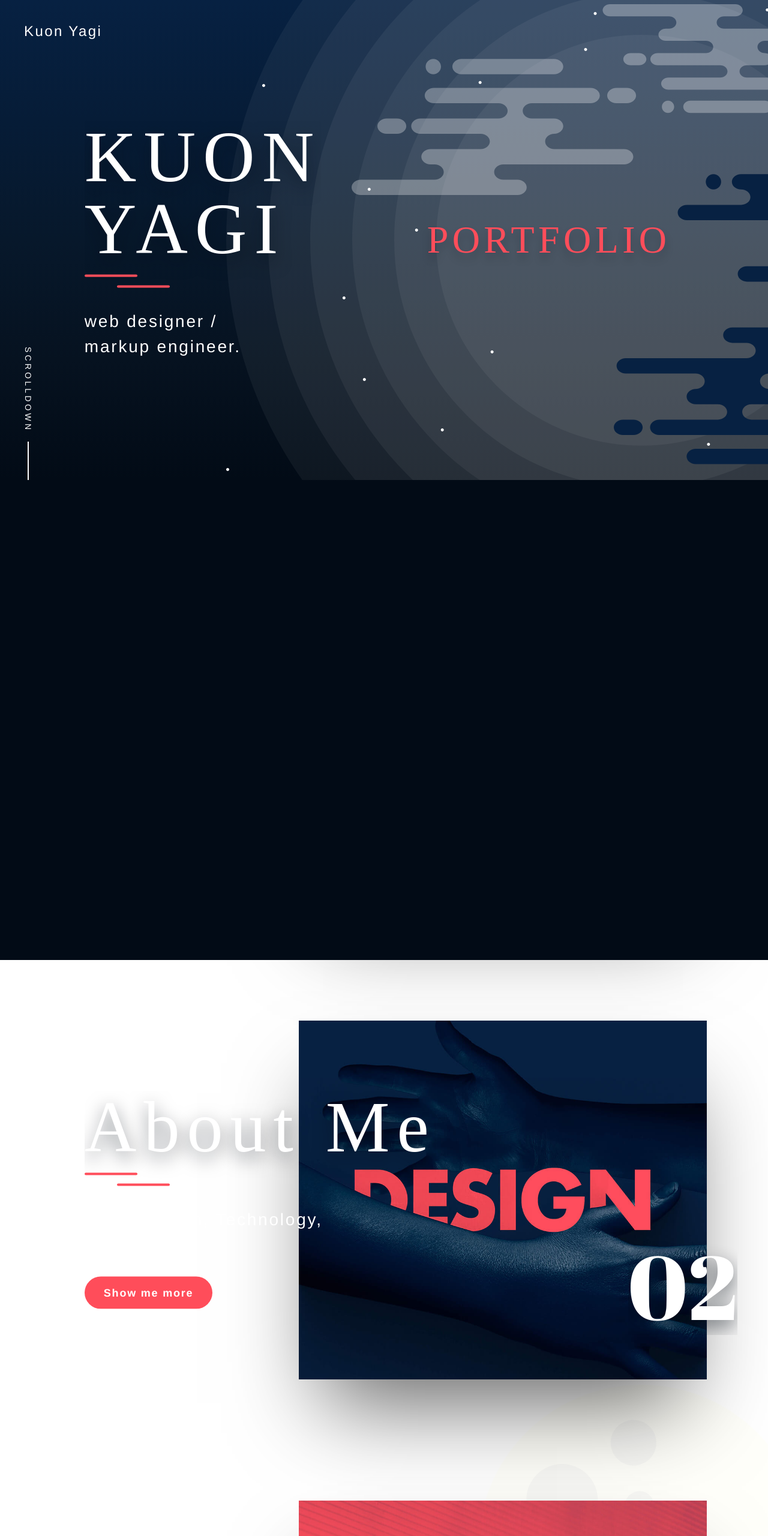
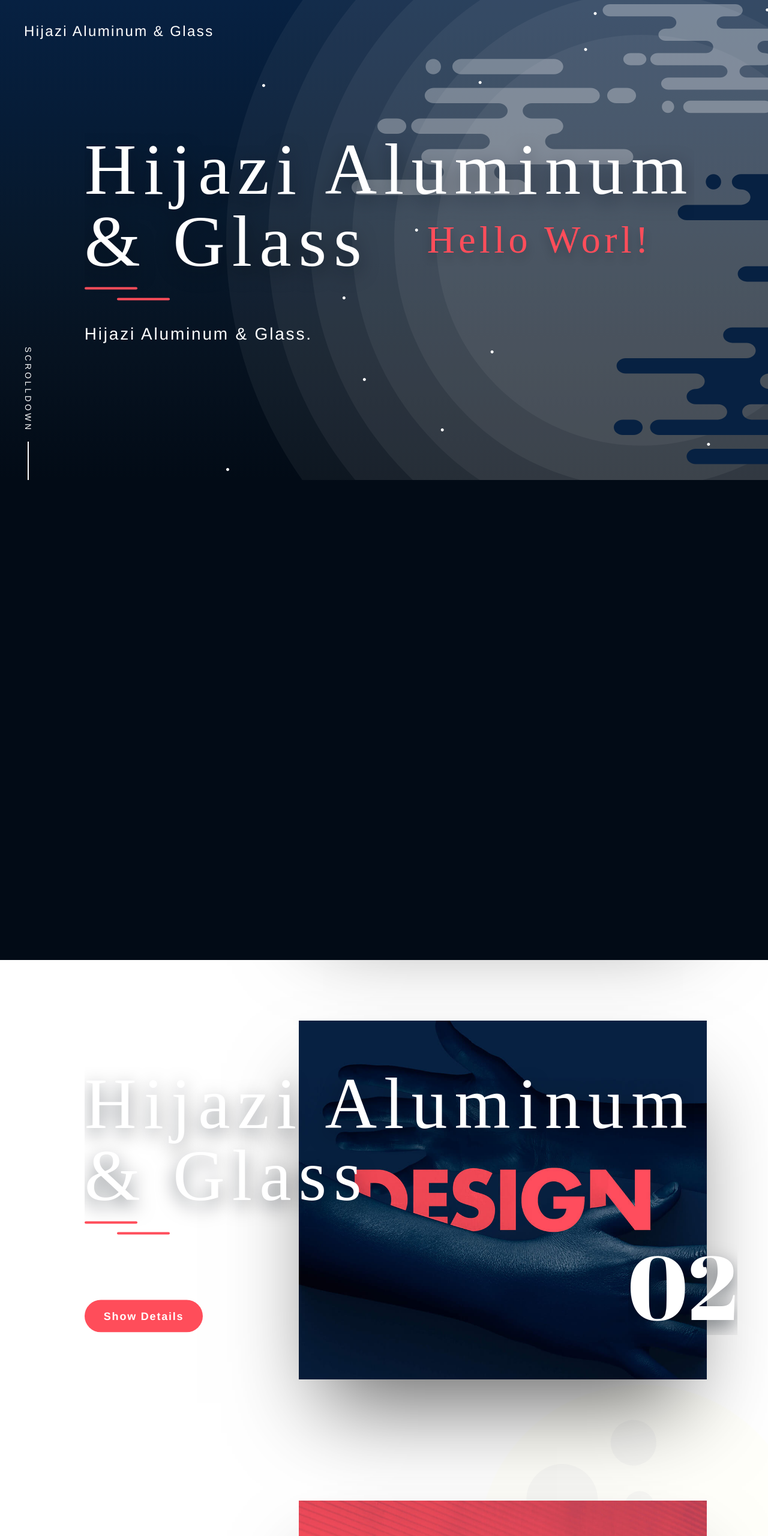
Before and after one commit to ta550/hijazi, a plain HTML site: page new.html in a window 1280 px wide. Shown: the top 2560 px of the page at 60% size. Drawn offline with nearby package versions, Linux system fonts and the light colour scheme; a script that the page names is missing.

Commit message:
update design

```diff
--- a/new.html
+++ b/new.html
@@ -5,11 +5,11 @@
     <meta name="viewport" content="width=device-width, initial-scale=1.0">
     <meta http-equiv="X-UA-Compatible" content="ie=edge">
     <meta property="og:type" content="website">
-    <meta property="og:description" content="KUON YAGI PORTFOLIO / Web designer / Markup engineer">
-    <meta property="og:image" content="https://kuon.space/assets/img/ogp.png">
+    <meta property="og:description" content="Hijazi Aluminum &amp; Glass">
+    <meta property="og:image" content="./assets/img/ogp.png">
     <meta name="twitter:card" content="summary_large_image">
     <meta name="twitter:site" content="@goldi69s">
-    <meta property="og:site_name" content="KUON YAGI PORTFOLIO">
+    <meta property="og:site_name" content="Hijazi Aluminum &amp; Glass">
     <meta property="og:locale" content="ja_JP">
     <link rel="stylesheet" href="./assets/css/jquery.fullPage.css">
     <link rel="stylesheet" href="./assets/css/common.css">
@@ -19,24 +19,24 @@
     <link rel="apple-touch-icon" href="/apple-touch-icon.png">
     <link rel="stylesheet" href="./awwwards.css">
     <meta property="og:url" content="kuon.space">
-    <meta property="og:title" content="KUON YAGI PORTFOLIO">
-    <title>KUON YAGI PORTFOLIO</title><!-- Global site tag (gtag.js) - Google Analytics -->
+    <meta property="og:title" content="Hijazi Aluminum &amp; Glass">
+    <title>Hijazi Aluminum &amp; Glass</title><!-- Global site tag (gtag.js) - Google Analytics -->
     <script async src="https://www.googletagmanager.com/gtag/js?id=UA-115155070-1"></script>
     <script>window.dataLayer = window.dataLayer || [];function gtag(){dataLayer.push(arguments);}gtag('js', new Date());gtag('config', 'UA-115155070-1');</script>
   </head>
   <body>
-    <header><a class="name" href="./">Kuon Yagi</a>
+    <header><a class="name" href="./">Hijazi Aluminum &amp; Glass</a>
       <!-- <div class="wrap">
-        <div class="icons"><a href="https://twitter.com/Goldi69s" target="_blank"><i class="fab fa-twitter"></i></a><a href="https://dribbble.com/kuon_yagi" target="_blank"><i class="fab fa-dribbble"></i></a><a href="https://www.wantedly.com/users/48483598" target="_blank">Wantedly</a></div>
+        <div class="icons"><a href="/" target="_blank"><i class="fab fa-twitter"></i></a><a href="/" target="_blank"><i class="fab fa-dribbble"></i></a><a href="/" target="_blank">Wantedly</a></div>
         <div class="menuIcon js-menuBtn"></div>
       </div> -->
       <!-- <nav class="global-nav">
         <ul class="global-nav__list">
           <li><a href="./">HOME</a></li>
           <li><a href="./reile.html">WORKS</a></li>
-          <li><a href="./about.html">ABOUT ME</a></li>
+          <li><a href="/">ABOUT ME</a></li>
           <li><a class="js-contact" href="./#contact">CONTACT</a></li>
-          <li class="global-nav__sns"><a href="https://twitter.com/Goldi69s" target="_blank"><i class="fab fa-twitter"></i></a><a href="https://dribbble.com/kuon_yagi" target="_blank"><i class="fab fa-dribbble"></i></a></li>
+          <li class="global-nav__sns"><a href="/" target="_blank"><i class="fab fa-twitter"></i></a><a href="/" target="_blank"><i class="fab fa-dribbble"></i></a></li>
         </ul>
       </nav> -->
       <div class="curtain"></div>
@@ -49,15 +49,15 @@
             <div class="honorable white right" id="awwwards"><a href="http://www.awwwards.com" target="_blank">Awwwards</a></div>
             <div class="fullpage__slide firstPageSlider">
               <div class="title title--top">
-                <h1 class="title__text js-letter">KUON<br>YAGI</h1>
+                <h3 class="title__text js-letter">Hijazi Aluminum <br /> &amp; Glass</h3>
                 <div class="border js-letter"><span></span><span class="js-letter"></span></div>
-                <p class="title__lead js-letter">web designer /<br>markup engineer.</p>
+                <p class="title__lead js-letter">Hijazi Aluminum &amp; Glass.</p>
               </div>
               <div class="moon">
                 <div class="moon__img js-parallax-moon">
                   <div class="moon__front layer" data-depth="0.2">
                     <div class="moon__text-wrap">
-                      <p class="moon__text js-moon" data-depth="0.5">PORTFOLIO</p>
+                      <p class="moon__text js-moon" data-depth="0.5">Hello Worl!</p>
                     </div>
                   </div>
                   <div class="moon__front layer" data-depth="0.8">
@@ -83,11 +83,11 @@
           <div class="section">
             <div class="fullpage__slide">
               <div class="title">
-                <h2 class="title__text js-letter">Hair Space<br>REILE</h2>
+                <h2 class="title__text js-letter">Hijazi Aluminum <br />&amp; Glass</h2>
                 <div class="border js-letter"><span></span><span class="js-letter"></span></div>
-                <p class="title__lead js-letter">website</p>
-                <div class="btn-wrap js-letter"><a class="btn" href="./reile.html">Show me more</a></div>
-              </div><a class="image image--works" href="/reile.html">
+                <p class="title__lead js-letter">Hello world</p>
+                <div class="btn-wrap js-letter"><a class="btn" href="/">Show Details</a></div>
+              </div><a class="image image--works" href="/">
                 <div class="image__over">
                   <div class="image__cover"></div>
                   <div class="image__cover"></div>
@@ -100,11 +100,11 @@
           <div class="section">
             <div class="fullpage__slide">
               <div class="title">
-                <h2 class="title__text js-letter">About Me</h2>
+                <h2 class="title__text js-letter">Hijazi Aluminum <br />&amp; Glass</h2>
                 <div class="border js-letter"><span></span><span class="js-letter"></span></div>
-                <p class="title__lead js-letter">I love Design, Technology,<br>and Story.</p>
-                <div class="btn-wrap js-letter"><a class="btn" href="./about.html">Show me more</a></div>
-              </div><a class="image image--about" href="./about.html">
+                <p class="title__lead js-letter">Hello world.</p>
+                <div class="btn-wrap js-letter"><a class="btn" href="/">Show Details</a></div>
+              </div><a class="image image--about" href="/">
                 <div class="image__over">
                   <div class="image__cover"></div>
                   <div class="image__cover"></div>
@@ -117,12 +117,12 @@
           <div class="section">
             <div class="fullpage__slide">
               <div class="title">
-                <h2 class="title__text js-letter">Get In Touch</h2>
+                <h2 class="title__text js-letter">Hijazi Aluminum <br />&amp; Glass</h2>
                 <div class="border js-letter"><span></span><span class="js-letter"></span></div>
                 <ul>
-                  <li class="js-letter"><a href="mailto:kuon609@gmail.com">kuon609@gmail.com</a></li>
-                  <li class="js-letter"><a href="https://www.wantedly.com/users/48483598" target="_blank">Wantedly</a></li>
-                  <li class="js-letter"><a href="https://twitter.com/Goldi69s" target="_blank"><i class="fab fa-twitter"></i></a><a href="https://dribbble.com/kuon_yagi" target="_blank"><i class="fab fa-dribbble"></i></a></li>
+                  <li class="js-letter"><a href="mailto:itsdeveloper6@gmail.com">itsdeveloper6@gmail.com</a></li>
+                  <li class="js-letter"><a href="/" target="_blank">Hello World</a></li>
+                  <!-- <li class="js-letter"><a href="/" target="_blank"><i class="fab fa-twitter"></i></a><a href="/" target="_blank"><i class="fab fa-dribbble"></i></a></li> -->
                 </ul>
               </div>
               <div class="image image--contact">
```
